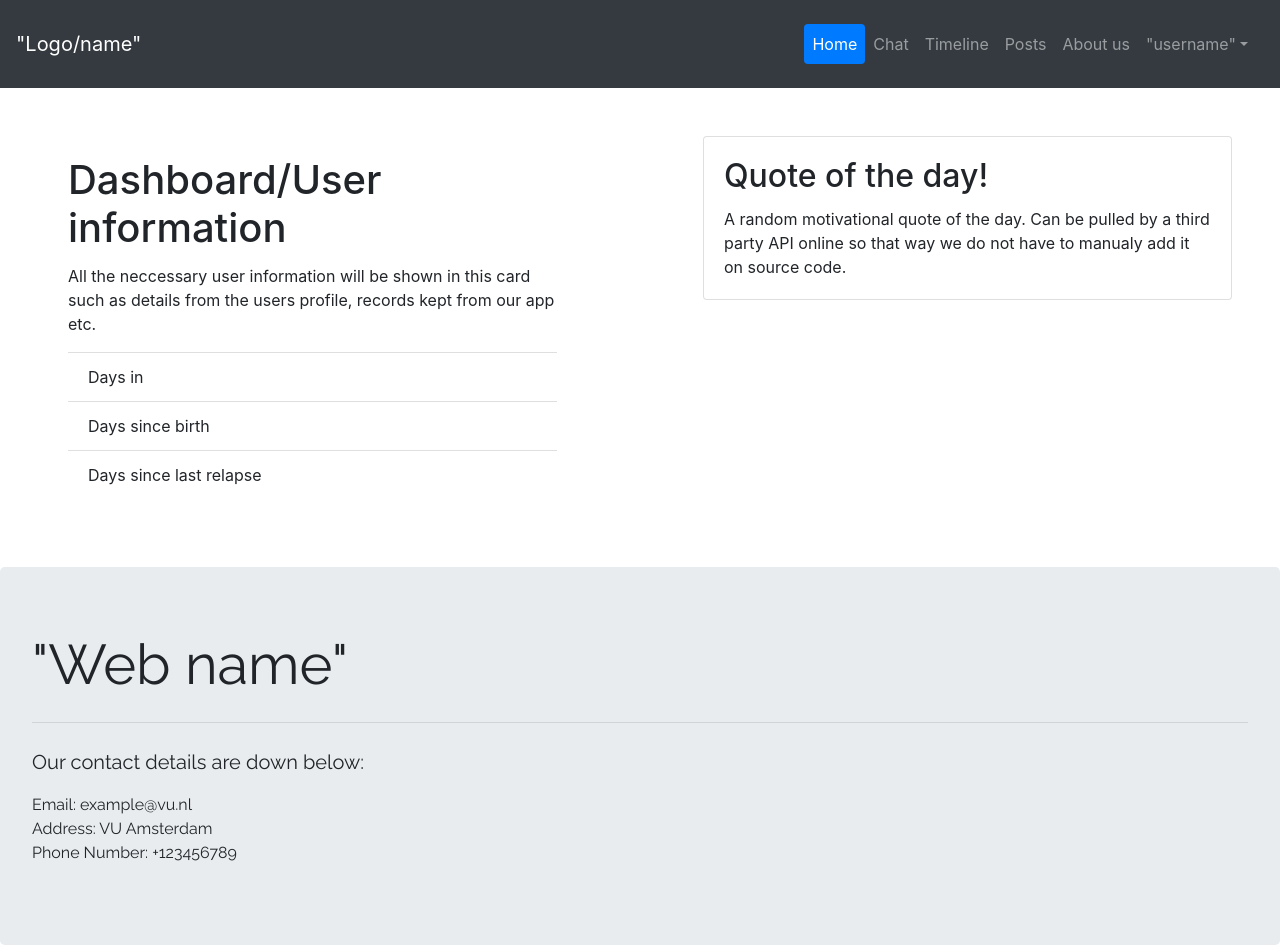
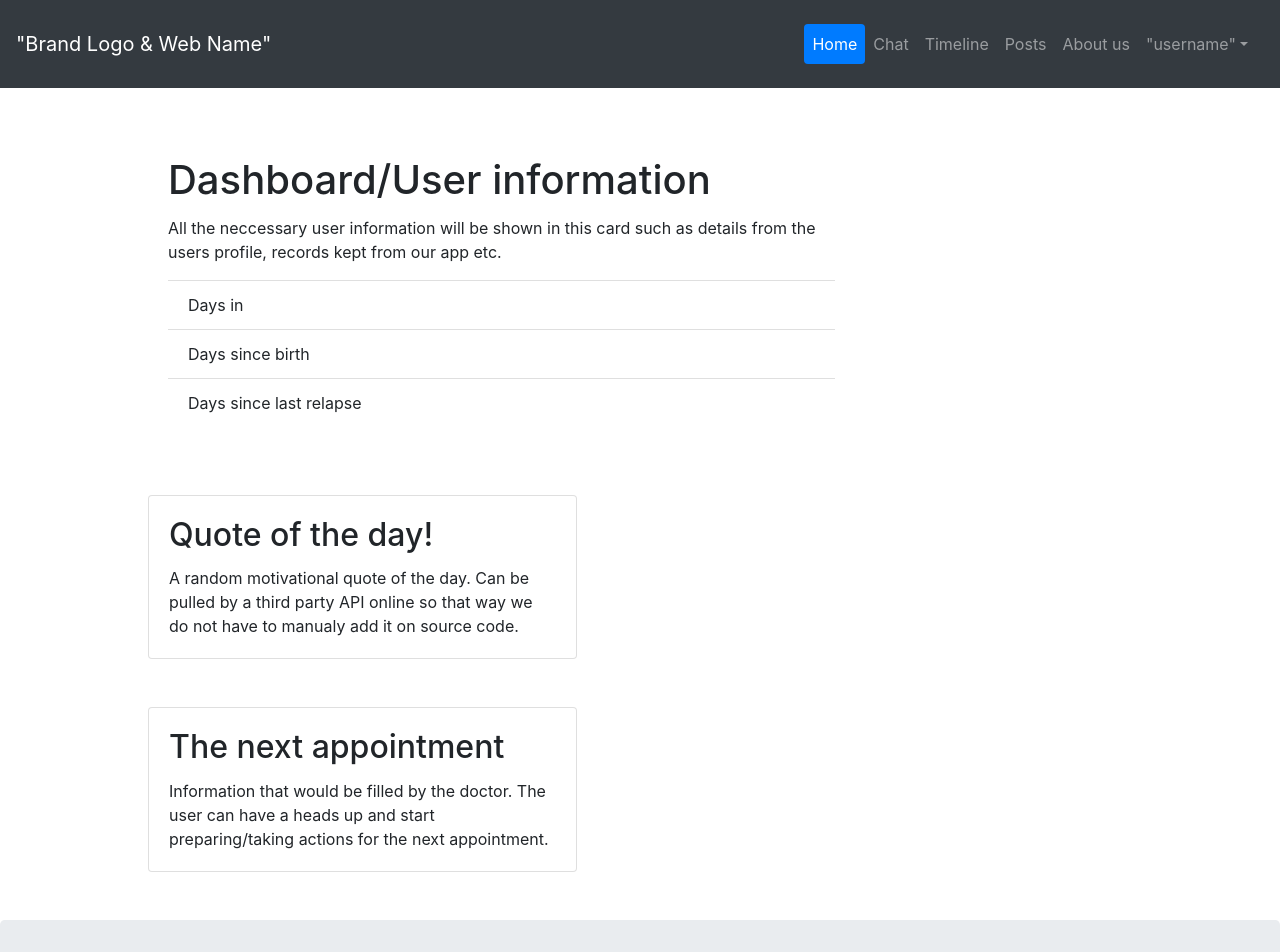
Before and after one commit to Khamaseen/hci, a plain HTML site: page pages/main.html in a window 1280 px wide. Shown: the top 952 px of the page. Drawn offline with nearby package versions, Linux system fonts and the light colour scheme.

Commit message:
main page additions

```diff
--- a/pages/main.html
+++ b/pages/main.html
@@ -19,7 +19,7 @@
       </button>
 
       <!-- Navbar items. -->
-      <a class="navbar-brand justify-content-center" href="main.html">"Logo/name"</a>
+      <a class="navbar-brand justify-content-center" href="main.html">"Brand Logo & Web Name"</a>
       <div class="collapse navbar-collapse" id="collapse_target">
         <ul class="navbar-nav nav-pills ml-auto p-2">
 
@@ -61,9 +61,9 @@
     <!-- END OF NAVBAR. -->
 
 
-    <div class="row">
-        <div class="col-sm-6">
-            <div class="card-transparent border-0 shadow my-5 m-5" >
+    <div class="container">
+      <div class="col-sm-12 w-75">
+        <div class="card-transparent border-0 shadow my-5 m-5">
           <div class="card-body">
             <h1 class="card-title">Dashboard/User information</h1>
             <p class="card-text">
@@ -79,7 +79,7 @@
         </div>
       </div>
       <div class="col-sm-6">
-            <div class="card m-5" >
+        <div class="card m-5">
           <div class="card-body">
             <h2 class="card-title">Quote of the day!</h2>
             <p class="card-text">
@@ -89,7 +89,21 @@
           </div>
         </div>
       </div>
+      <div class="col-sm-6">
+        <div class="card m-5">
+          <div class="card-body">
+            <h2 class="card-title">The next appointment</h2>
+            <p class="card-text">
+              Information that would be filled by the doctor. The user can have a heads up and start preparing/taking
+              actions
+              for the
+              next appointment.
+            </p>
           </div>
+        </div>
+      </div>
+    </div>
+
 
 
   <!-- START OF FOOTER. -->
```
Lines whose indentation alone changed are shown as unchanged.
